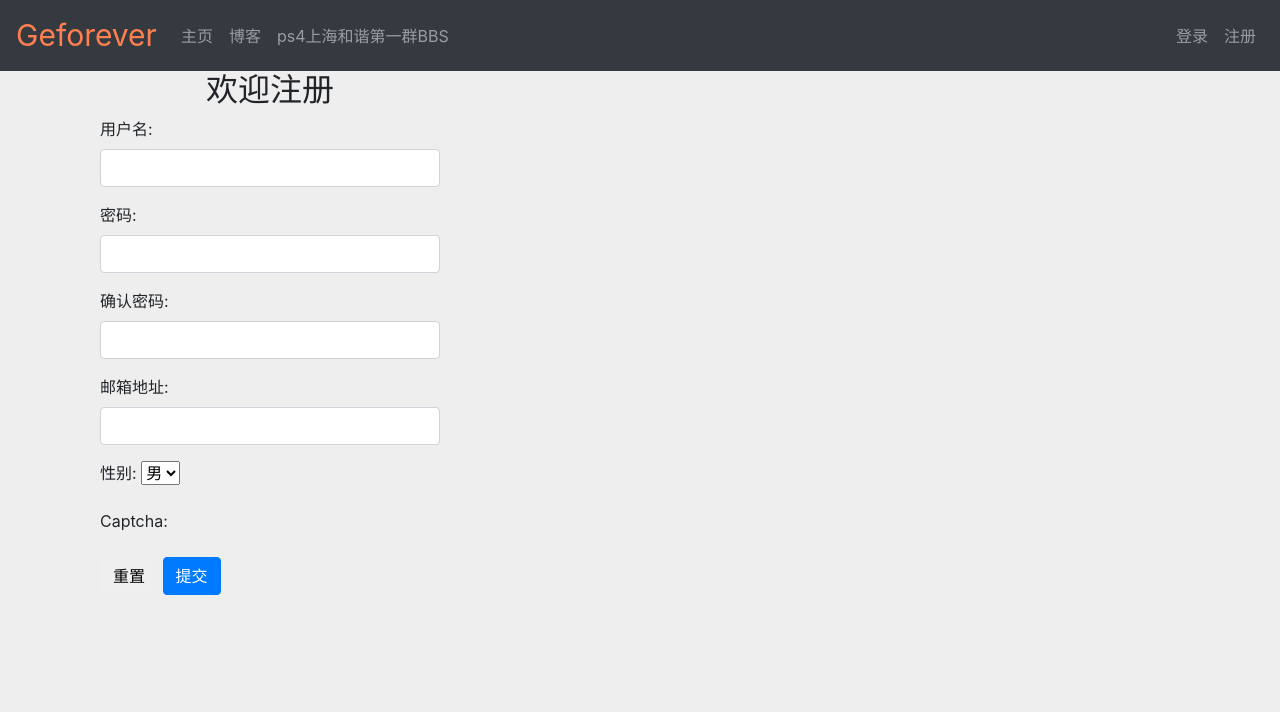
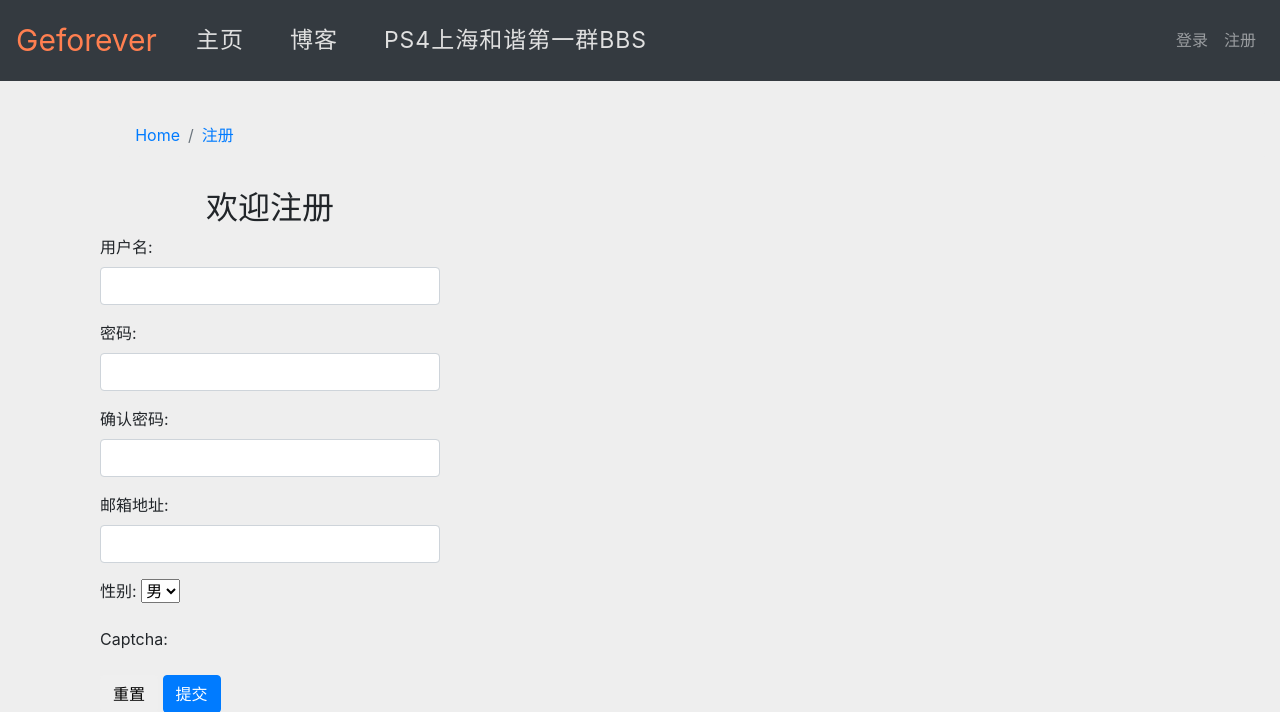
Before and after one commit to geforever/Blog, a Django app: page /register/ in a window 1280 px wide. Shown: the top 712 px of the page. Run offline with Django 3.2, Linux system fonts and the light colour scheme; some libraries are stand-ins or nearby versions.

Commit message:
增加重置密码。页面效果有改动

```diff
--- a/Blog/urls.py
+++ b/Blog/urls.py
@@ -39,6 +39,7 @@ urlpatterns = [
     url(r'^bbs/', BBS_view.bbs_index),
     url(r'^my_blog/add_blog/$', blog_view.add_blog),
     url(r'^media/(?P<path>.*)$', serve, {"document_root": MEDIA_ROOT}),
+    url(r'^resetpwd/$', profile_view.reset_pwd),
     path('blog/article_detail/<int:id>/', blog_view.article_detail, name='article_detail'),
     path('comment_post/<int:article_id>/', comment_views.Comment_post, name='comment_post'),
 ]
--- a/login/templates/base.html
+++ b/login/templates/base.html
@@ -9,6 +9,7 @@
     <title>{% block title %}主页{% endblock %}</title>
     <!-- Bootstrap -->
     <link href="{% static 'bootstrap-4/css/bootstrap.min.css' %}" rel="stylesheet">
+    <link rel="stylesheet" href="{% static 'css/link.css' %}">
     <script src="{% static 'bootstrap-4/js/bootstrap.js' %}"></script>
     <script src="{% static 'js/jquery-3.2.1.js' %}"></script>
     <script type="text/javascript" src="{% static 'js/jquery-3.2.1.min.js' %}"></script>
@@ -107,10 +108,23 @@
       -webkit-backface-visibility: hidden;
       backface-visibility: hidden;
     }
-    pre {
+    pre{
         white-space: pre-wrap;
         word-wrap: break-word;
     }
+    body .circle_inner {
+        overflow: hidden;
+        margin: auto;
+        z-index: 1;
+        -webkit-transition: all .3s;
+        transition: all .3s;
+        position: relative;
+}
+    body .circle_inner:hover {
+        -webkit-transform: scale(1.2);
+        transform: scale(1.2);
+}
+
   </style>
 
   <body>
@@ -120,13 +134,13 @@
         <div>
           <ul class="nav navbar-nav mr-auto">
             <li class="nav-item">
-                <a class="nav-link" href="/index/">主页</a>
+                <a class="nav-link link" href="/index/"><span>主页</span></a>
             </li>
             <li class="nav-item">
-                <a class="nav-link" href="/blog/">博客</a>
+                <a class="nav-link link" href="/blog/"><span>博客</span></a>
             </li>
             <li class="nav-item">
-                <a class="nav-link" href="/bbs/">ps4上海和谐第一群BBS</a>
+                <a class="nav-link link" href="/bbs/"><span>ps4上海和谐第一群BBS</span></a>
             </li>
           </ul>
         </div>
@@ -134,11 +148,8 @@
           <ul class="navbar-nav ml-auto">
               {% if request.session.is_login %}
                 <div class="dropdown">
-                    <button type="button" class="btn btn-secondary dropdown-toggle dropdown-toggle-split" data-toggle="dropdown">
-                        当前在线:{{ request.session.user_name }}
-                        <span class="caret"></span>
-                    </button>
-                    <div class="dropdown-menu" style="min-width:100%;">
+                    <img class="circle_inner" src="{{ request.session.user_profile }}" style="border-radius: 30%;" height="50" width="50" data-toggle="dropdown">
+                    <div class="dropdown-menu dropdown-menu-right" style="min-width:100%;">
                         <a href="/userinfo/" class="glyphicon glyphicon-user dropdown-item">个人信息</a>
                         <a href="/my_blog/" class="glyphicon glyphicon-tag dropdown-item">我的博客</a>
                         <a href="/logout/" class="glyphicon glyphicon-log-out dropdown-item">登出</a>
@@ -158,11 +169,11 @@
                                 <h2 class="text-center">欢迎登录</h2>
                                     <div class="form-group">
                                         <label for="username" >用户名:</label>
-                                        <input type="text" class="form-control" id="username" name="username" />
+                                        <input type="text" class="form-control" placeholder="请输入用户名" id="username" name="username" />
                                     </div>
                                     <div class="form-group">
                                         <label for="password" >密码:</label>
-                                        <input type="password" class="form-control" id="password" name="password" />
+                                        <input type="password" class="form-control" placeholder="请输入密码" id="password" name="password" />
                                     </div>
                                         <div id="captcha_div">
                                             <input type="text" name='captcha' id='captcha' class="form-control" placeholder="Captcha"
--- a/login/templates/register.html
+++ b/login/templates/register.html
@@ -5,6 +5,12 @@
     <link rel="stylesheet" href="{% static 'css/login.css' %}">
 {% endblock %}
 {% block content %}
+<div class="container-fluid">
+<ol class="breadcrumb offset-1" style="background: #eee;margin-top: 30px; margin-bottom: 30px;">
+  <li class="breadcrumb-item"><a href="/index/">Home</a></li>
+  <li class="breadcrumb-item"><a href="#">注册</a></li>
+</ol>
+</div>
     <div class="container">
         <div class="col-md-4 col-md-offset-4">
           <form class='form-register' action="/register/" method="post">
--- a/login/views.py
+++ b/login/views.py
@@ -3,6 +3,7 @@ from django.shortcuts import HttpResponse, HttpResponseRedirect
 from django.contrib.auth.hashers import make_password
 from django.http import JsonResponse
 from login.models import User
+from userprofile.models import Profile
 #from login.forms import UserForm
 from login.forms import Captcha
 from captcha.models import CaptchaStore
@@ -30,7 +31,6 @@ def index(request):#登录
     if request.is_ajax():
         get_username = request.POST.get('username')
         get_password = request.POST.get('password')
-        #captcha = request.POST.get('captcha')  # 前端的验证码
         try:
             user = User.objects.get(user_name=get_username)
             if get_password == user.password:
@@ -39,6 +39,7 @@ def index(request):#登录
                     request.session['is_login'] = True
                     request.session['user_id'] = user.id
                     request.session['user_name'] = user.user_name
+                    request.session['user_profile'] = user.profile.avatar.url
                     status_duct['status'] = 1
                     status_duct['message'] = "登录成功！"
                     return JsonResponse(status_duct)
@@ -58,7 +59,14 @@ def index(request):#登录
         hashkey = CaptchaStore.generate_key()
         image_url = captcha_image_url(hashkey)
         captcha = {'hashkey': hashkey, 'image_url': image_url}
-        return render(request, 'base.html', captcha)
+        '''
+        if request.session.get('is_login'):
+            user_id = request.session.get('user_id')
+            user_profile = Profile.objects.get(user_id=user_id)
+            profile = {'user_profile', user_profile}
+            return render(request, 'base.html', locals())
+        '''
+        return render(request, 'base.html', locals())
 
 
 def register(request):
--- /dev/null
+++ b/static/css/link.css
@@ -0,0 +1,52 @@
+.link{
+   display: inline-block;
+   position: relative;
+}
+.link span{
+   display: block;
+   padding: 7px 15px;
+   font-size: 23px;
+   color: #e0e0e0;
+   letter-spacing: 1px;
+   text-transform: uppercase;
+   text-align: center;
+   transition: all 0.5s ease 0s;
+}
+.link:hover span{ color: #ff5c19; }
+.link:before,
+.link:after,
+.link span:before,
+.link span:after{
+   content: "";
+   width: 25%;
+   height: 100%;
+   border-radius: 30px;
+   border: 3px solid #ff5c19;
+   border-left: none;
+   border-right: none;
+   position: absolute;
+   top: 0;
+   left: 0;
+   opacity: 0;
+   transform: scale(0.8);
+   transition: all 0.3s ease 0s;
+}
+.link:after{ left: 25%; }
+.link span:before{ left: 50%; }
+.link span:after{ left: 75%; }
+.link:hover:before,
+.link:hover:after,
+.link:hover span:before,
+.link:hover span:after{
+   border-radius: 0;
+   opacity: 1;
+   transform: scale(1);
+}
+.link:hover:before{ border-left: 3px solid #ff5c19; }
+.link:hover span:after{ border-right: 3px solid #ff5c19; }
+@media only screen and (max-width: 990px){
+    .link span{ font-size: 20px; }
+}
+@media only screen and (max-width: 767px){
+    .link{ margin-bottom: 20px; }
+}
--- a/userprofile/models.py
+++ b/userprofile/models.py
@@ -10,7 +10,7 @@ class Profile(models.Model):
     nickname = models.CharField(max_length=128, blank=True)#昵称
     bio = models.TextField(max_length=500, blank=True)#个性签名
     birthday = models.CharField(max_length=20, default='1980-01-01')#出生日期
-    avatar = models.ImageField(upload_to='avatar/%Y%m%d', blank=True)
+    avatar = models.ImageField(upload_to='avatar/%Y%m%d', blank=True, default='avatar/default.jpg')
 
     def __str__(self):
         return 'user {}'.format(self.user.user_name)
```
Also changed, not shown: userprofile/templates/userinfo.html (+41 -11 lines), userprofile/views.py (+43 -0 lines), media/avatar/20190118/123.jpg (added), media/avatar/20190118/123_SbFEfSK.jpg (added), media/avatar/20190118/wm.jpg (added), media/avatar/20190118/wm_hy4qbif.jpg (added), media/avatar/20190118/wm_kj6i8DC.jpg (added), media/avatar/default.jpg (added), personal_blog/migrations/0022_auto_20190118_1509.py (added), userprofile/migrations/0004_auto_20190118_1509.py (added), uservideo/migrations/0009_auto_20190118_1509.py (added).
